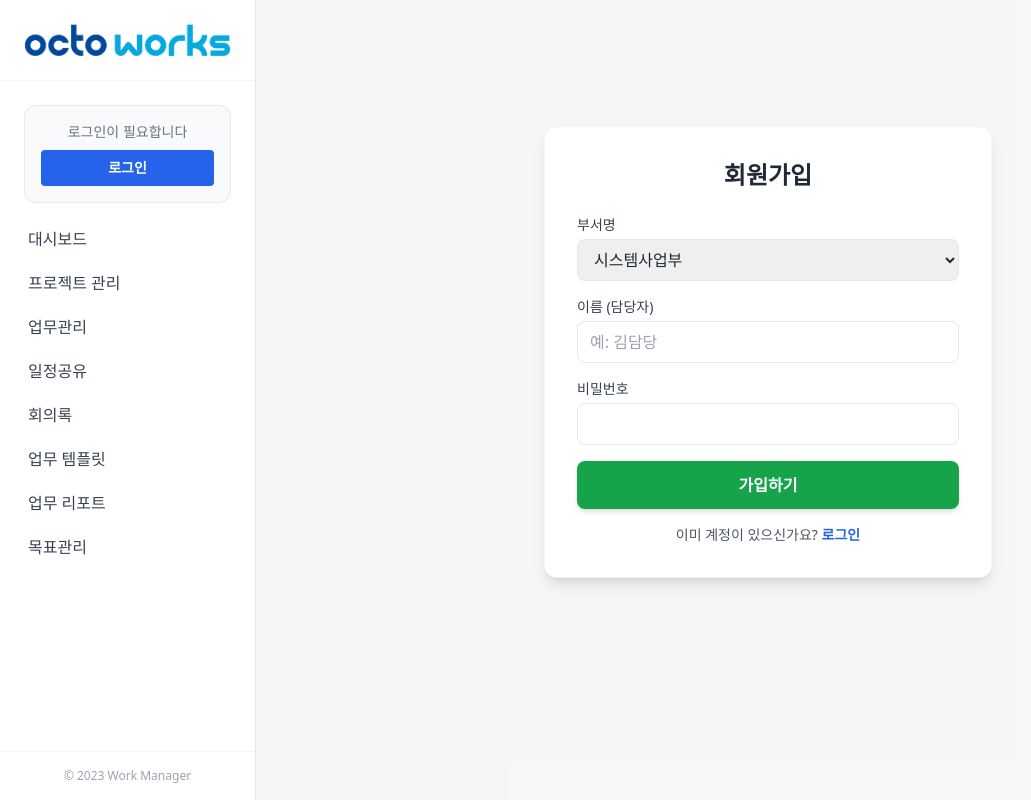
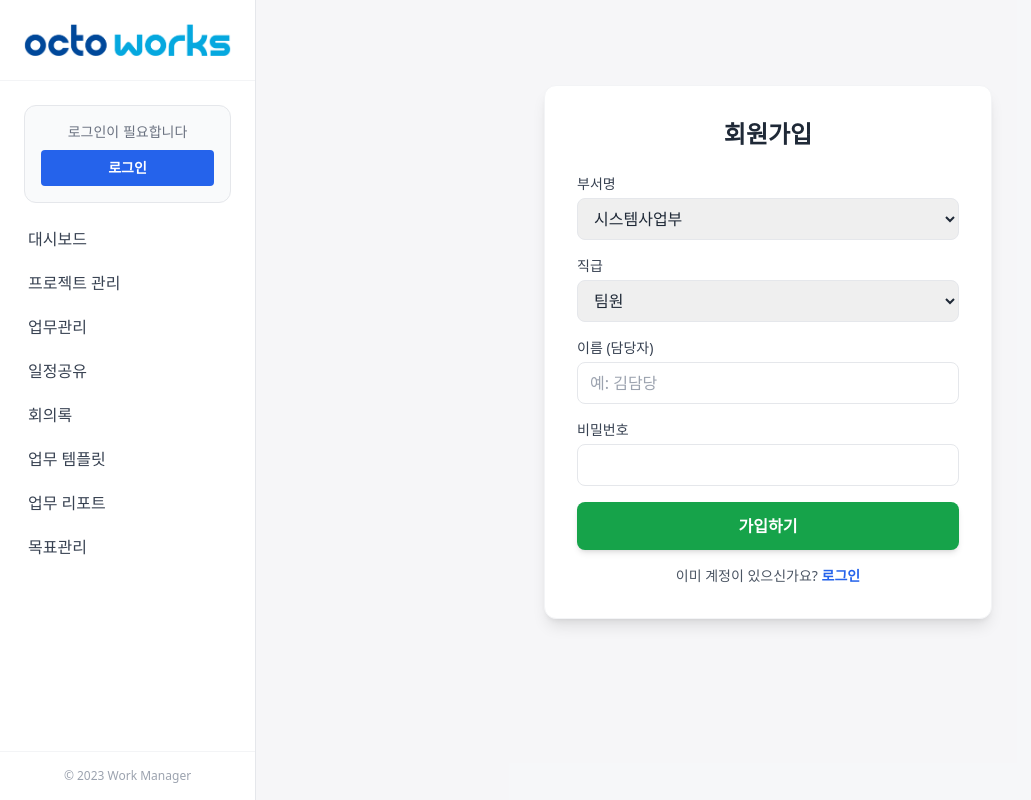
Before and after one commit to octo-tim/works, a FastAPI app: page /signup in a window 1280 px wide. Shown: the whole page, without its empty margins (0-1031 px from the left). Run offline with FastAPI, Linux system fonts and the light colour scheme; some libraries are stand-ins or nearby versions.

Commit message:
feat: implement user roles (Division Head, Team Leader, Team Member) in signup

```diff
--- a/main.py
+++ b/main.py
@@ -272,7 +272,7 @@ def signup_page(request: Request):
     return templates.TemplateResponse("signup.html", {"request": request})
 
 @app.post("/signup")
-def signup(request: Request, username: str = Form(...), password: str = Form(...), department: str = Form(...), db: Session = Depends(get_db)):
+def signup(request: Request, username: str = Form(...), password: str = Form(...), department: str = Form(...), position: str = Form(None), db: Session = Depends(get_db)):
     """사용자 회원가입"""
     try:
         if db.query(models.User).filter(models.User.username == username).first():
@@ -282,6 +282,7 @@ def signup(request: Request, username: str = Form(...), password: str = Form(...
             username=username,
             password_hash=utils.get_password_hash(password),
             department=department,
+            position=position,
             role="admin" if username == config.ADMIN_USERNAME else "user"
         )
         db.add(new_user)
--- a/templates/signup.html
+++ b/templates/signup.html
@@ -12,6 +12,15 @@
                     <option value="System">시스템사업부</option>
                     <option value="Distribution">유통사업부</option>
 
+                </select>
+            </div>
+            <div>
+                <label class="block text-sm font-medium text-gray-700 mb-1">직급</label>
+                <select name="position"
+                    class="w-full border rounded-lg px-3 py-2 outline-none focus:ring-2 focus:ring-blue-500 transition">
+                    <option value="팀원">팀원</option>
+                    <option value="팀장">팀장</option>
+                    <option value="본부장">본부장</option>
                 </select>
             </div>
             <div>
```
